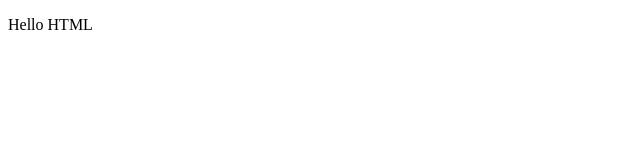
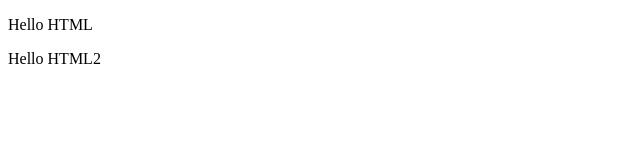
Before and after one commit to SEGAT0/Bootcamp-DevJr, a plain HTML site: page index.html in a window 1280 px wide. Shown: the full height of the page, 0-640 px from the left. Drawn offline with Linux system fonts and the light colour scheme.

Commit message:
second commit

```diff
--- a/index.html
+++ b/index.html
@@ -9,6 +9,7 @@
 
 <body>
     <p>Hello HTML</p>
+    <p>Hello HTML2 </p>
 
 </body>
 </html>
```
